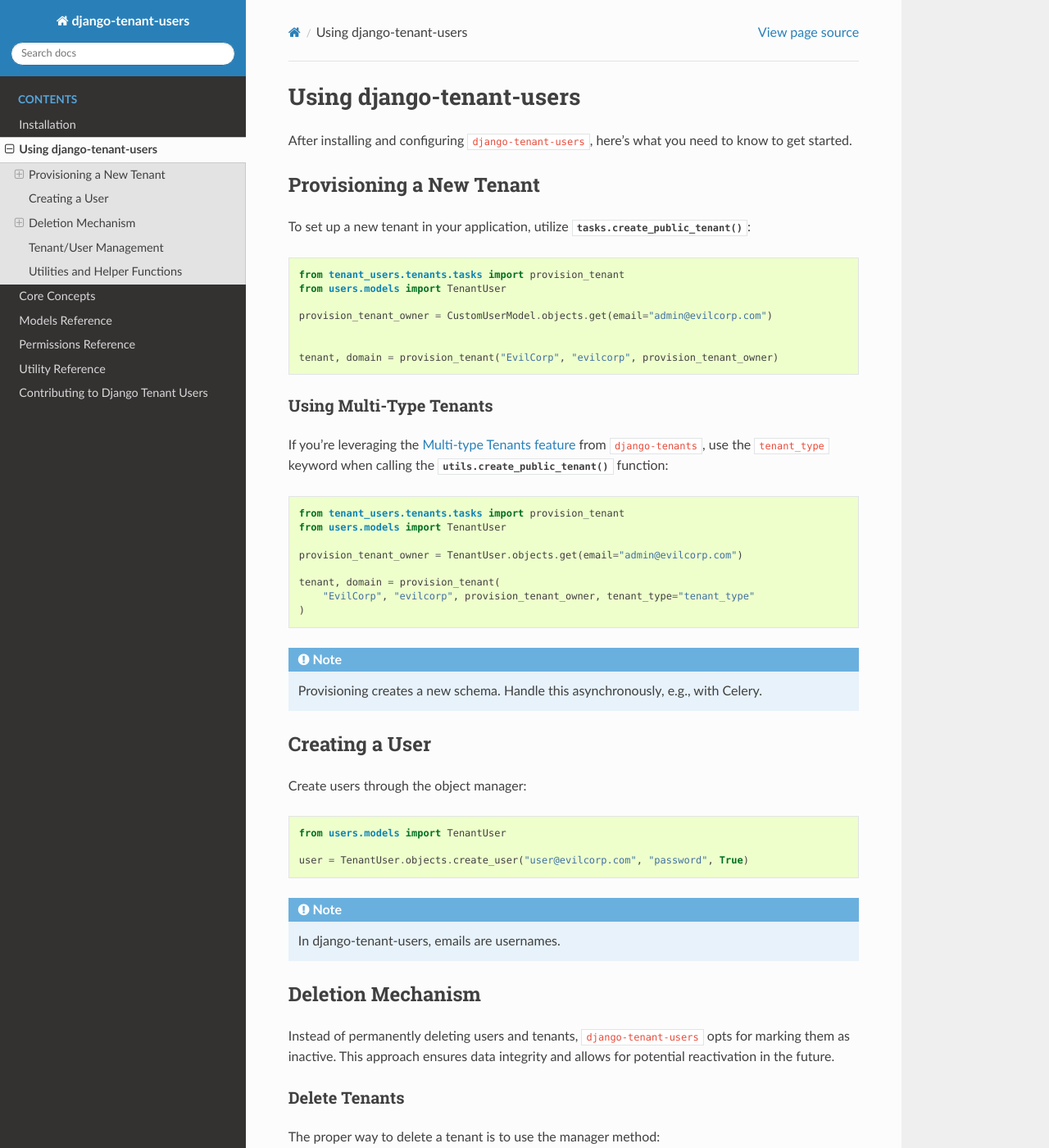
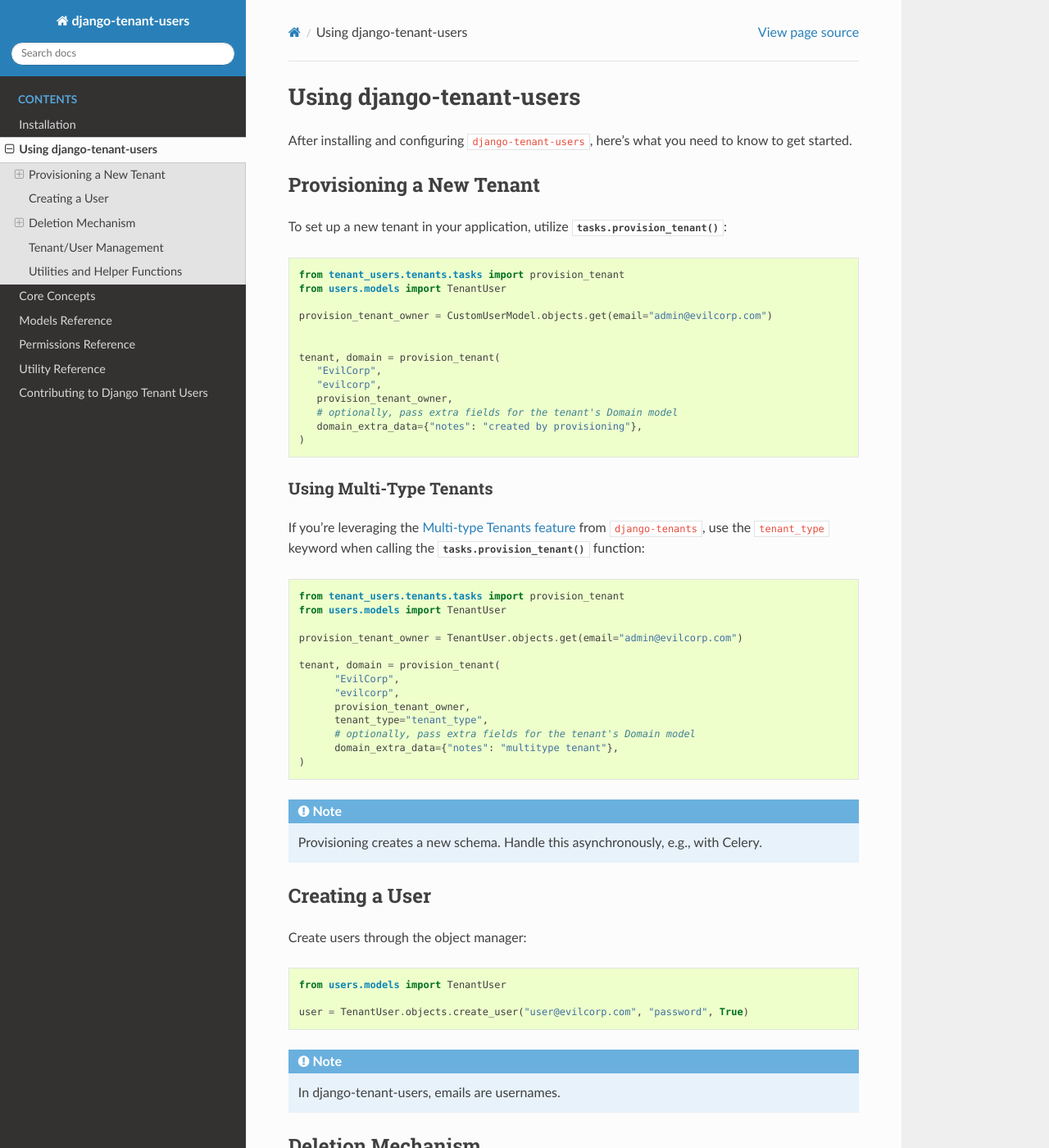
Before and after one commit to Corvia/django-tenant-users, a Sphinx documentation site: the page built from docs/pages/using.rst, in a window 1280 px wide and 1400 px high. Shown: the whole window at 82% size. Built offline with Sphinx 7.4.7 and the Read the Docs theme 3.1.0, drawn with Linux system fonts in a browser that asks for light colours.

Commit message:
docs: update tenant provisioning docs for domain_extra_data and owner_extra_data

```diff
--- a/docs/pages/using.rst
+++ b/docs/pages/using.rst
@@ -10,7 +10,7 @@
 ***************************
 
 To set up a new tenant in your application, utilize
-:func:`tasks.create_public_tenant()
+:func:`tasks.provision_tenant()
 <tenant_users.tenants.tasks.provision_tenant>`:
 
 .. code:: python
@@ -21,7 +21,13 @@
    provision_tenant_owner = CustomUserModel.objects.get(email="admin@evilcorp.com")
 
 
-   tenant, domain = provision_tenant("EvilCorp", "evilcorp", provision_tenant_owner)
+   tenant, domain = provision_tenant(
+      "EvilCorp",
+      "evilcorp",
+      provision_tenant_owner,
+      # optionally, pass extra fields for the tenant's Domain model
+      domain_extra_data={"notes": "created by provisioning"},
+   )
 
 Using Multi-Type Tenants
 ========================
@@ -29,7 +35,7 @@
 If you're leveraging the `Multi-type Tenants feature
 <https://django-tenants.readthedocs.io/en/latest/use.html#multi-types-tenants>`_
 from ``django-tenants``, use the ``tenant_type`` keyword when calling
-the :func:`utils.create_public_tenant()
+the :func:`tasks.provision_tenant()
 <tenant_users.tenants.tasks.provision_tenant>` function:
 
 .. code:: python
@@ -40,7 +46,12 @@
    provision_tenant_owner = TenantUser.objects.get(email="admin@evilcorp.com")
 
    tenant, domain = provision_tenant(
-       "EvilCorp", "evilcorp", provision_tenant_owner, tenant_type="tenant_type"
+         "EvilCorp",
+         "evilcorp",
+         provision_tenant_owner,
+         tenant_type="tenant_type",
+         # optionally, pass extra fields for the tenant's Domain model
+         domain_extra_data={"notes": "multitype tenant"},
    )
 
 .. note::
```
Also changed, not shown: docs/pages/installation.rst (+13 -1 lines).
